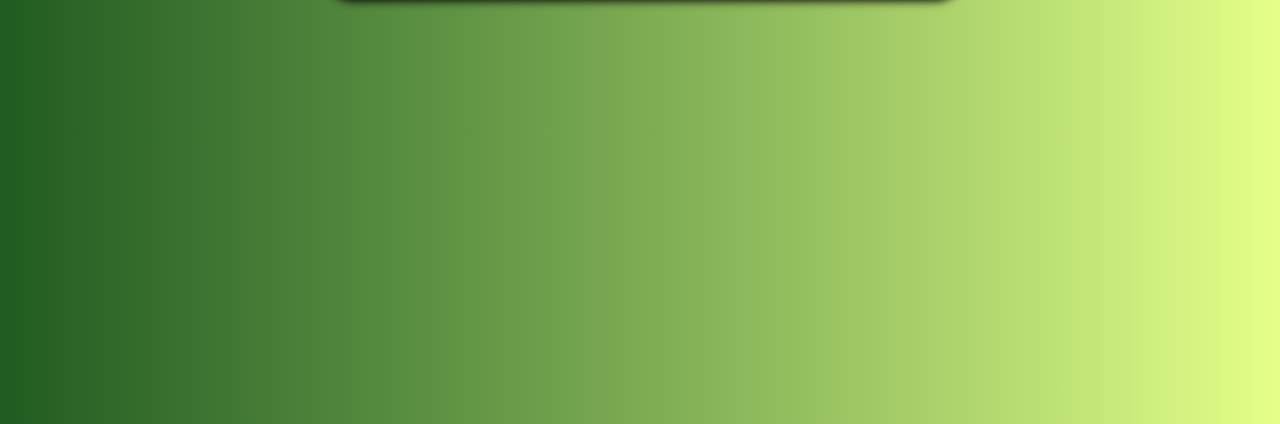
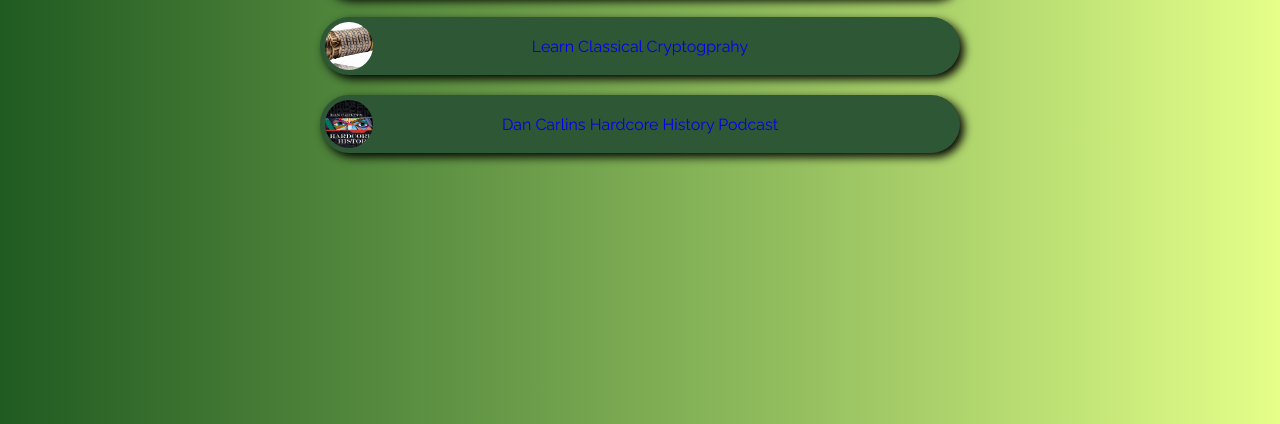
Before and after one commit to pdevlinharvey/link-in-bio, a plain HTML site: page index.html in a window 1280 px wide. Shown: the part 376-800 px from the top of the page. Drawn offline with nearby package versions, Linux system fonts and the light colour scheme.

Commit message:
link in bio

```diff
--- a/index.html
+++ b/index.html
@@ -100,6 +100,26 @@
         </a>
       </div>
     </div>
+
+    <div class="links-row">
+      <div class="item">
+        <img class="thumbnail" src="cryptography.jpg">
+
+        <a class="link-text" target="_blank" href="http://practicalcryptography.com/">
+          Learn Classical Cryptogprahy
+        </a>
+      </div>
+    </div>
+
+    <div class="links-row">
+      <div class="item">
+        <img class="thumbnail" src="hardcorehistory.jpg">
+
+        <a class="link-text" target="_blank" href="https://www.dancarlin.com/hardcore-history-series/">
+          Dan Carlins Hardcore History Podcast
+        </a>
+      </div>
+    </div>
   </div>
 </body>
 </html>
```
Also changed, not shown: cryptography.jpg (added), hardcorehistory.jpg (added), 1 other file.
